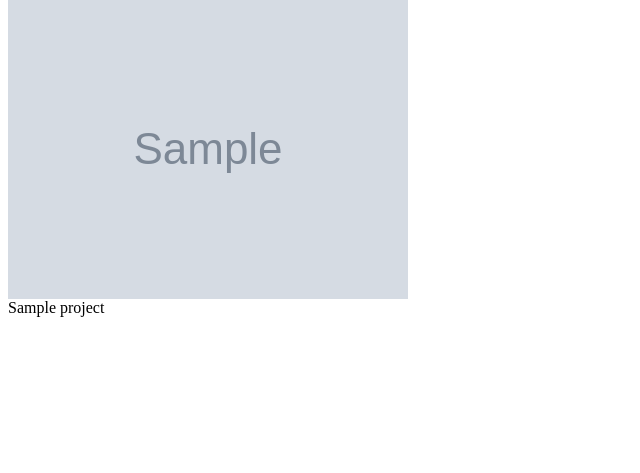
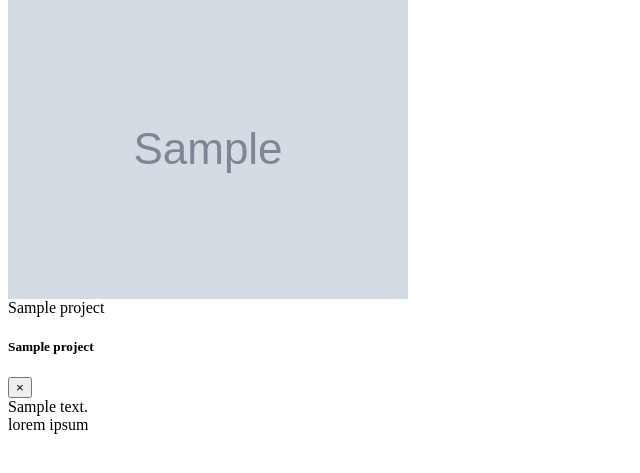
Before and after one commit to guillaumebdx/portfolio, a Symfony app: template templates/project/_project.html.twig in a window 1280 px wide. Shown: the part 43-516 px from the top of the page, without its empty margins (0-640 px from the left). Run offline with Twig, Linux system fonts and the light colour scheme; the template is opened without the code that fills it: most values are stand-ins (such as "Sample title", 1, 10 or a date in 2020); grey boxes marked "Sample" are stand-in pictures; some libraries are stand-ins or nearby versions.

Commit message:
Modal added

```diff
--- a/assets/styles/app.scss
+++ b/assets/styles/app.scss
@@ -1,4 +1,6 @@
 @import "~bootstrap/scss/bootstrap";
+@import "~@fortawesome/fontawesome-free/css/all.css";
 @import "variables";
 @import "global";
 @import "portfolio";
+@import "modal";
--- /dev/null
+++ b/assets/styles/modal.scss
@@ -0,0 +1,3 @@
+.project-modal {
+  color: $black;
+}
--- a/migrations/Version20201124132413.php
+++ b/migrations/Version20201201223958.php
@@ -10,7 +10,7 @@ use Doctrine\Migrations\AbstractMigration;
 /**
  * Auto-generated Migration: Please modify to your needs!
  */
-final class Version20201124132413 extends AbstractMigration
+final class Version20201201223958 extends AbstractMigration
 {
     public function getDescription() : string
     {
@@ -21,7 +21,7 @@ final class Version20201124132413 extends AbstractMigration
     {
         // this up() migration is auto-generated, please modify it to your needs
         $this->addSql('CREATE TABLE category (id INT AUTO_INCREMENT NOT NULL, name VARCHAR(255) NOT NULL, identifier VARCHAR(255) DEFAULT NULL, PRIMARY KEY(id)) DEFAULT CHARACTER SET utf8mb4 COLLATE `utf8mb4_unicode_ci` ENGINE = InnoDB');
-        $this->addSql('CREATE TABLE project (id INT AUTO_INCREMENT NOT NULL, category_id INT NOT NULL, name VARCHAR(255) NOT NULL, description VARCHAR(255) DEFAULT NULL, created_at DATETIME NOT NULL, updated_at DATETIME NOT NULL, INDEX IDX_2FB3D0EE12469DE2 (category_id), PRIMARY KEY(id)) DEFAULT CHARACTER SET utf8mb4 COLLATE `utf8mb4_unicode_ci` ENGINE = InnoDB');
+        $this->addSql('CREATE TABLE project (id INT AUTO_INCREMENT NOT NULL, category_id INT NOT NULL, poster VARCHAR(255) DEFAULT NULL, name VARCHAR(255) NOT NULL, description VARCHAR(255) DEFAULT NULL, created_at DATETIME NOT NULL, updated_at DATETIME NOT NULL, INDEX IDX_2FB3D0EE12469DE2 (category_id), PRIMARY KEY(id)) DEFAULT CHARACTER SET utf8mb4 COLLATE `utf8mb4_unicode_ci` ENGINE = InnoDB');
         $this->addSql('CREATE TABLE project_technology (project_id INT NOT NULL, technology_id INT NOT NULL, INDEX IDX_ECC5297F166D1F9C (project_id), INDEX IDX_ECC5297F4235D463 (technology_id), PRIMARY KEY(project_id, technology_id)) DEFAULT CHARACTER SET utf8mb4 COLLATE `utf8mb4_unicode_ci` ENGINE = InnoDB');
         $this->addSql('CREATE TABLE technology (id INT AUTO_INCREMENT NOT NULL, name VARCHAR(255) NOT NULL, identifier VARCHAR(255) DEFAULT NULL, logo VARCHAR(255) DEFAULT NULL, PRIMARY KEY(id)) DEFAULT CHARACTER SET utf8mb4 COLLATE `utf8mb4_unicode_ci` ENGINE = InnoDB');
         $this->addSql('ALTER TABLE project ADD CONSTRAINT FK_2FB3D0EE12469DE2 FOREIGN KEY (category_id) REFERENCES category (id)');
--- a/package.json
+++ b/package.json
@@ -19,6 +19,7 @@
         "build": "encore production --progress"
     },
     "dependencies": {
+        "@fortawesome/fontawesome-free": "^5.15.1",
         "isotope-layout": "^3.0.6"
     }
 }
--- /dev/null
+++ b/templates/project/_modal.html.twig
@@ -0,0 +1,27 @@
+<div id="modal-{{ project.id }}" class="modal fade bd-example-modal-lg project-modal" tabindex="-1" role="dialog">
+    <div class="modal-dialog modal-lg">
+        <div class="modal-content">
+            <div class="modal-header">
+                <h5 class="modal-title">
+                    {{ project.name }}
+                </h5>
+                <button type="button" class="close" data-dismiss="modal" aria-label="Close">
+                    <span aria-hidden="true">&times;</span>
+                </button>
+            </div>
+            <div class="modal-body">
+                <div class="d-flex flex-row justify-content-between">
+                    <div>
+                        {{ project.description }}
+                    </div>
+                    <div>
+                        {% for technology in project.technologies %}
+                            <i class="{{ technology.logo }} fa-2x"></i>
+                        {% endfor %}
+                    </div>
+                </div>
+                lorem ipsum
+            </div>
+        </div>
+    </div>
+</div>
--- a/templates/project/_project.html.twig
+++ b/templates/project/_project.html.twig
@@ -1,4 +1,4 @@
-<div class="grid-item {{ project.category.identifier }} ">
+<div class="grid-item {{ project.category.identifier }} " data-toggle="modal" data-target="#modal-{{ project.id }}">
         <div class="project-description h-center">
             <p>
                 {{ project.description }}
@@ -11,3 +11,4 @@
         {% endif %}
         <div class="band">{{ project.name }}</div>
 </div>
+{% include 'project/_modal.html.twig' %}
```
Also changed, not shown: migrations/Version20201126222918.php (deleted, +0 -31 lines), migrations/Version20201126225306.php (deleted, +0 -31 lines), src/DataFixtures/TechnologyFixtures.php (+10 -9 lines), assets/styles/portfolio.scss (line endings or trailing spaces), 1 other file.
